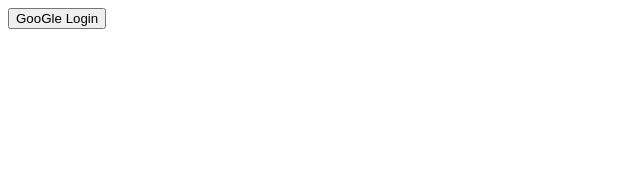
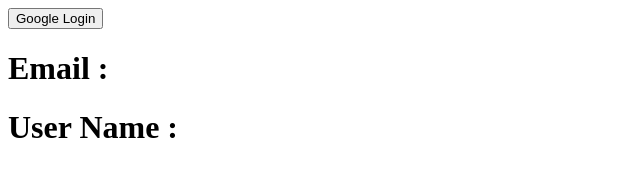
Before and after one commit to Salman-D/google_Signin, a plain HTML site: page index.html in a window 1280 px wide. Shown: the whole page, without its empty margins (0-640 px from the left). Drawn offline with Linux system fonts and the light colour scheme.

Commit message:
Update index.html

```diff
--- a/index.html
+++ b/index.html
@@ -7,7 +7,16 @@
     <title>Document</title>
 </head>
 <body>
-    <button onclick="gsignin()">GooGle Login</button>
+
+
+    <button onclick="gsignin()">Google Login</button>
+
+   <img src="" id="userimg">
+    <h1>Email : <em id="useremail"></em></h1>
+    <h1>User Name : <em id="userName"></em></h1>
+
+
+
     <script>"https://www.gstatic.com/firebasejs/9.1.3/firebase-auth-compat.js";</script>
     <script>"https://www.gstatic.com/firebasejs/9.1.3/firebase-app-compat.js";</script>
         <script>
```
